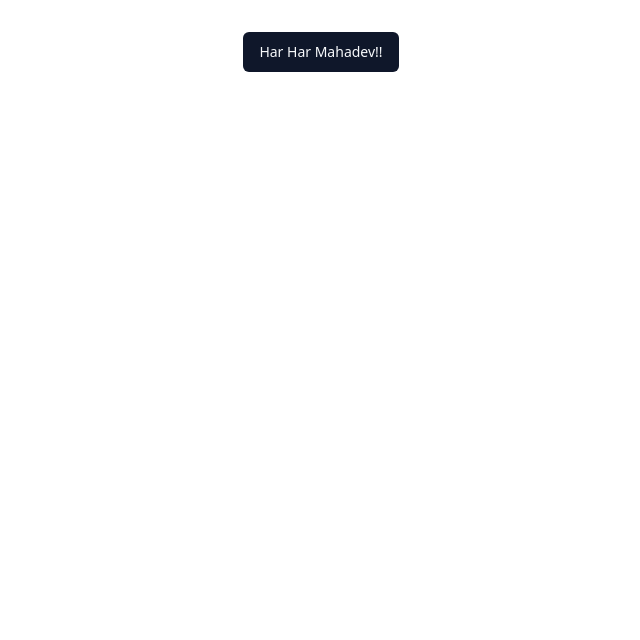
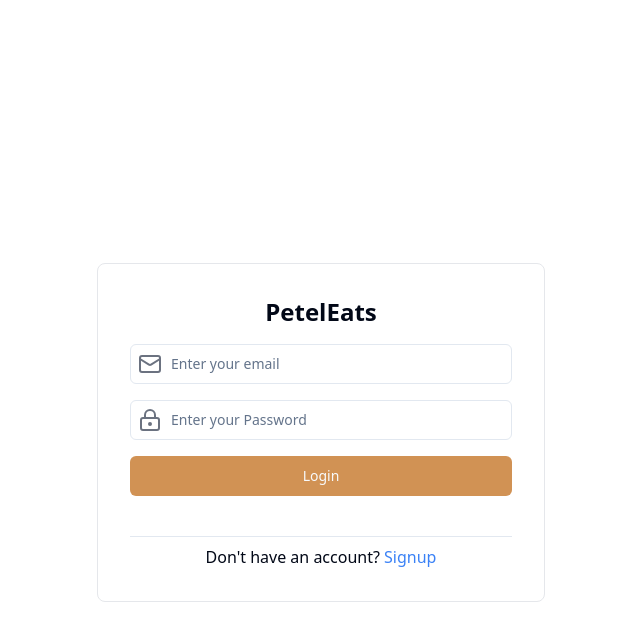
Before and after one commit to Udgeet007/Food_Delivery_App., a React (Vite) app in the folder client/: page /login in a window 1280 px wide. Shown: the top 640 px of the page, without its empty margins (319-959 px from the left). Built offline with nearby package versions, Linux system fonts and the light colour scheme.

Commit message:
login page build

```diff
--- a/client/package.json
+++ b/client/package.json
@@ -10,12 +10,15 @@
     "preview": "vite preview"
   },
   "dependencies": {
+    "@radix-ui/react-label": "^2.1.0",
+    "@radix-ui/react-separator": "^1.1.0",
     "@radix-ui/react-slot": "^1.1.0",
     "class-variance-authority": "^0.7.1",
     "clsx": "^2.1.1",
     "lucide-react": "^0.462.0",
     "react": "^18.3.1",
     "react-dom": "^18.3.1",
+    "react-router-dom": "^7.0.1",
     "tailwind-merge": "^2.5.5",
     "tailwindcss-animate": "^1.0.7"
   },
--- a/client/src/App.tsx
+++ b/client/src/App.tsx
@@ -1,16 +1,37 @@
-import { Button } from "@/components/ui/button"
-import './App.css'
+import "./App.css";
+import { createBrowserRouter, RouterProvider } from "react-router-dom";
+import MainLayout from "./MainLayout";
+import Signup from "./auth/Signup";
+import Login from "./auth/login";
+
+const appRouter = createBrowserRouter([
+  {
+    path: "/",
+    element: <MainLayout />,
+    // children:[
+    //   {
+    //     path:'/login'
+    //   }
+    // ]
+  },
+  {
+    path: "/login",
+    element: <Login />,
+  },
+  {
+    path: "/signup",
+    element: <Signup />,
+  },
+]);
 
 function App() {
+  return (
+    <main>
+      <RouterProvider router={appRouter}>
 
-
-  return (
-    <>
-       <div>
-      <Button>Har Har Mahadev!!</Button>
-    </div>
-    </>
-  )
+      </RouterProvider>
+    </main>
+  );
 }
 
-export default App
+export default App;
--- /dev/null
+++ b/client/src/MainLayout.tsx
@@ -0,0 +1,9 @@
+
+
+const MainLayout = () => {
+  return (
+    <div>MainLayout</div>
+  )
+}
+
+export default MainLayout;
--- /dev/null
+++ b/client/src/auth/Login.tsx
@@ -0,0 +1,65 @@
+import { Button } from "@/components/ui/button";
+import { Input } from "@/components/ui/input";
+import { Separator } from "@/components/ui/separator";
+import { Loader2, LockKeyhole, Mail } from "lucide-react";
+import { useState } from "react";
+import { Link } from "react-router-dom";
+
+const Login = () => {
+  const [input, setInput] = useState({
+    email:"",
+    password:""
+  })
+  const loading = false;
+  return (
+    <div className="flex items-center justify-center min-h-screen">
+      <form className="md:p-8 w-full max-w-md rounded-lg md:border border-gray-200 mx-4">
+        <div className="mb-4">
+          <h1 className="font-bold text-2xl">PetelEats</h1>
+        </div>
+        <div className="mb-4">
+          <div className="relative">
+            {/* <Label>Email</Label> */}
+            <Input
+              type="email"
+              placeholder="Enter your email"
+              className="pl-10 focus-visible:ring-1"
+            />
+            <Mail className="absolute inset-y-2 left-2 text-gray-500 pointer-events-none " />
+          </div>
+        </div>
+        <div className="mb-4">
+          <div className="relative">
+            {/* <Label>Email</Label> */}
+            <Input
+              type="password"
+              placeholder="Enter your Password"
+              className="pl-10 focus-visible:ring-1"
+            />
+            <LockKeyhole className="absolute inset-y-2 left-2 text-gray-500 pointer-events-none " />
+          </div>
+        </div>
+        <div className="mb-10">
+          {loading ? (
+            <Button className="w-full bg-orange hover:bg-hoverOrange">
+              <Loader2 className="mr-2 h-4 w-4 animate-spin " />
+              Please wait
+            </Button>
+          ) : (
+            <Button className="w-full bg-orange hover:bg-hoverOrange">
+              Login
+            </Button>
+          )}
+        </div>
+        <Separator/>
+        <p className="mt-2">
+          Don't have an account? {""}
+          {/* //extra space dene ke liye  {" "} */}
+         <Link to={"/signup"} className="text-blue-500">Signup</Link>
+        </p>
+      </form>
+    </div>
+  );
+};
+
+export default Login;
--- /dev/null
+++ b/client/src/auth/Signup.tsx
@@ -0,0 +1,9 @@
+
+
+const Signup = () => {
+  return (
+    <div>Signup</div>
+  )
+}
+
+export default Signup
--- /dev/null
+++ b/client/src/components/ui/input.tsx
@@ -0,0 +1,22 @@
+import * as React from "react"
+
+import { cn } from "@/lib/utils"
+
+const Input = React.forwardRef<HTMLInputElement, React.ComponentProps<"input">>(
+  ({ className, type, ...props }, ref) => {
+    return (
+      <input
+        type={type}
+        className={cn(
+          "flex h-10 w-full rounded-md border border-input bg-background px-3 py-2 text-base ring-offset-background file:border-0 file:bg-transparent file:text-sm file:font-medium file:text-foreground placeholder:text-muted-foreground focus-visible:outline-none focus-visible:ring-2 focus-visible:ring-ring focus-visible:ring-offset-2 disabled:cursor-not-allowed disabled:opacity-50 md:text-sm",
+          className
+        )}
+        ref={ref}
+        {...props}
+      />
+    )
+  }
+)
+Input.displayName = "Input"
+
+export { Input }
--- /dev/null
+++ b/client/src/components/ui/separator.tsx
@@ -0,0 +1,29 @@
+import * as React from "react"
+import * as SeparatorPrimitive from "@radix-ui/react-separator"
+
+import { cn } from "@/lib/utils"
+
+const Separator = React.forwardRef<
+  React.ElementRef<typeof SeparatorPrimitive.Root>,
+  React.ComponentPropsWithoutRef<typeof SeparatorPrimitive.Root>
+>(
+  (
+    { className, orientation = "horizontal", decorative = true, ...props },
+    ref
+  ) => (
+    <SeparatorPrimitive.Root
+      ref={ref}
+      decorative={decorative}
+      orientation={orientation}
+      className={cn(
+        "shrink-0 bg-border",
+        orientation === "horizontal" ? "h-[1px] w-full" : "h-full w-[1px]",
+        className
+      )}
+      {...props}
+    />
+  )
+)
+Separator.displayName = SeparatorPrimitive.Root.displayName
+
+export { Separator }
--- a/client/src/index.css
+++ b/client/src/index.css
@@ -6,106 +6,60 @@
 
 @layer base {
   :root {
+    --background: 0 0% 100%;
+    --foreground: 222.2 84% 4.9%;
+    --card: 0 0% 100%;
+    --card-foreground: 222.2 84% 4.9%;
+    --popover: 0 0% 100%;
+    --popover-foreground: 222.2 84% 4.9%;
+    --primary: 222.2 47.4% 11.2%;
+    --primary-foreground: 210 40% 98%;
+    --secondary: 210 40% 96.1%;
+    --secondary-foreground: 222.2 47.4% 11.2%;
+    --muted: 210 40% 96.1%;
+    --muted-foreground: 215.4 16.3% 46.9%;
+    --accent: 210 40% 96.1%;
+    --accent-foreground: 222.2 47.4% 11.2%;
+    --destructive: 0 84.2% 60.2%;
+    --destructive-foreground: 210 40% 98%;
+    --border: 214.3 31.8% 91.4%;
+    --input: 214.3 31.8% 91.4%;
+    --ring: 222.2 84% 4.9%;
+    --radius: 0.5rem;
+    --chart-1: 12 76% 61%;
+    --chart-2: 173 58% 39%;
+    --chart-3: 197 37% 24%;
+    --chart-4: 43 74% 66%;
+    --chart-5: 27 87% 67%;
+    --button:#D19254;
+    --hoverButtonColor:#d18c47;
+  }
 
-    --background: 0 0% 100%;
-
-    --foreground: 222.2 84% 4.9%;
-
-    --card: 0 0% 100%;
-
-    --card-foreground: 222.2 84% 4.9%;
-
-    --popover: 0 0% 100%;
-
-    --popover-foreground: 222.2 84% 4.9%;
-
-    --primary: 222.2 47.4% 11.2%;
-
-    --primary-foreground: 210 40% 98%;
-
-    --secondary: 210 40% 96.1%;
-
-    --secondary-foreground: 222.2 47.4% 11.2%;
-
-    --muted: 210 40% 96.1%;
-
-    --muted-foreground: 215.4 16.3% 46.9%;
-
-    --accent: 210 40% 96.1%;
-
-    --accent-foreground: 222.2 47.4% 11.2%;
-
-    --destructive: 0 84.2% 60.2%;
-
+  .dark {
+    --background: 222.2 84% 4.9%;
+    --foreground: 210 40% 98%;
+    --card: 222.2 84% 4.9%;
+    --card-foreground: 210 40% 98%;
+    --popover: 222.2 84% 4.9%;
+    --popover-foreground: 210 40% 98%;
+    --primary: 210 40% 98%;
+    --primary-foreground: 222.2 47.4% 11.2%;
+    --secondary: 217.2 32.6% 17.5%;
+    --secondary-foreground: 210 40% 98%;
+    --muted: 217.2 32.6% 17.5%;
+    --muted-foreground: 215 20.2% 65.1%;
+    --accent: 217.2 32.6% 17.5%;
+    --accent-foreground: 210 40% 98%;
+    --destructive: 0 62.8% 30.6%;
     --destructive-foreground: 210 40% 98%;
-
-    --border: 214.3 31.8% 91.4%;
-
-    --input: 214.3 31.8% 91.4%;
-
-    --ring: 222.2 84% 4.9%;
-
-    --chart-1: 12 76% 61%;
-
-    --chart-2: 173 58% 39%;
-
-    --chart-3: 197 37% 24%;
-
-    --chart-4: 43 74% 66%;
-
-    --chart-5: 27 87% 67%;
-
-    --radius: 0.5rem
-  }
-  .dark {
-
-    --background: 222.2 84% 4.9%;
-
-    --foreground: 210 40% 98%;
-
-    --card: 222.2 84% 4.9%;
-
-    --card-foreground: 210 40% 98%;
-
-    --popover: 222.2 84% 4.9%;
-
-    --popover-foreground: 210 40% 98%;
-
-    --primary: 210 40% 98%;
-
-    --primary-foreground: 222.2 47.4% 11.2%;
-
-    --secondary: 217.2 32.6% 17.5%;
-
-    --secondary-foreground: 210 40% 98%;
-
-    --muted: 217.2 32.6% 17.5%;
-
-    --muted-foreground: 215 20.2% 65.1%;
-
-    --accent: 217.2 32.6% 17.5%;
-
-    --accent-foreground: 210 40% 98%;
-
-    --destructive: 0 62.8% 30.6%;
-
-    --destructive-foreground: 210 40% 98%;
-
     --border: 217.2 32.6% 17.5%;
-
     --input: 217.2 32.6% 17.5%;
-
     --ring: 212.7 26.8% 83.9%;
-
     --chart-1: 220 70% 50%;
-
     --chart-2: 160 60% 45%;
-
     --chart-3: 30 80% 55%;
-
     --chart-4: 280 65% 60%;
-
-    --chart-5: 340 75% 55%
+    --chart-5: 340 75% 55%;
   }
 }
 
--- a/client/tailwind.config.js
+++ b/client/tailwind.config.js
@@ -1,57 +1,79 @@
 /** @type {import('tailwindcss').Config} */
 module.exports = {
   darkMode: ["class"],
-    content: ["./index.html", "./src/**/*.{ts,tsx,js,jsx}"],
+  content: [
+    './pages/**/*.{ts,tsx}',
+    './components/**/*.{ts,tsx}',
+    './app/**/*.{ts,tsx}',
+    './src/**/*.{ts,tsx}',
+  ],
+  prefix: "",
   theme: {
+    container: {
+      center: true,
+      padding: "2rem",
+      screens: {
+        "2xl": "1400px",
+      },
+    },
     extend: {
-  		borderRadius: {
-  			lg: 'var(--radius)',
-  			md: 'calc(var(--radius) - 2px)',
-  			sm: 'calc(var(--radius) - 4px)'
+      colors: {
+        orange:"var(--button)",
+        hoverOrange:"var(--hoverButtonColor)",
+        border: "hsl(var(--border))",
+        input: "hsl(var(--input))",
+        ring: "hsl(var(--ring))",
+        background: "hsl(var(--background))",
+        foreground: "hsl(var(--foreground))",
+        primary: {
+          DEFAULT: "hsl(var(--primary))",
+          foreground: "hsl(var(--primary-foreground))",
         },
-  		colors: {
-  			background: 'hsl(var(--background))',
-  			foreground: 'hsl(var(--foreground))',
-  			card: {
-  				DEFAULT: 'hsl(var(--card))',
-  				foreground: 'hsl(var(--card-foreground))'
+        secondary: {
+          DEFAULT: "hsl(var(--secondary))",
+          foreground: "hsl(var(--secondary-foreground))",
+        },
+        destructive: {
+          DEFAULT: "hsl(var(--destructive))",
+          foreground: "hsl(var(--destructive-foreground))",
+        },
+        muted: {
+          DEFAULT: "hsl(var(--muted))",
+          foreground: "hsl(var(--muted-foreground))",
+        },
+        accent: {
+          DEFAULT: "hsl(var(--accent))",
+          foreground: "hsl(var(--accent-foreground))",
         },
         popover: {
-  				DEFAULT: 'hsl(var(--popover))',
-  				foreground: 'hsl(var(--popover-foreground))'
+          DEFAULT: "hsl(var(--popover))",
+          foreground: "hsl(var(--popover-foreground))",
         },
-  			primary: {
-  				DEFAULT: 'hsl(var(--primary))',
-  				foreground: 'hsl(var(--primary-foreground))'
+        card: {
+          DEFAULT: "hsl(var(--card))",
+          foreground: "hsl(var(--card-foreground))",
         },
-  			secondary: {
-  				DEFAULT: 'hsl(var(--secondary))',
-  				foreground: 'hsl(var(--secondary-foreground))'
       },
-  			muted: {
-  				DEFAULT: 'hsl(var(--muted))',
-  				foreground: 'hsl(var(--muted-foreground))'
+      borderRadius: {
+        lg: "var(--radius)",
+        md: "calc(var(--radius) - 2px)",
+        sm: "calc(var(--radius) - 4px)",
       },
-  			accent: {
-  				DEFAULT: 'hsl(var(--accent))',
-  				foreground: 'hsl(var(--accent-foreground))'
+      keyframes: {
+        "accordion-down": {
+          from: { height: "0" },
+          to: { height: "var(--radix-accordion-content-height)" },
         },
-  			destructive: {
-  				DEFAULT: 'hsl(var(--destructive))',
-  				foreground: 'hsl(var(--destructive-foreground))'
+        "accordion-up": {
+          from: { height: "var(--radix-accordion-content-height)" },
+          to: { height: "0" },
         },
-  			border: 'hsl(var(--border))',
-  			input: 'hsl(var(--input))',
-  			ring: 'hsl(var(--ring))',
-  			chart: {
-  				'1': 'hsl(var(--chart-1))',
-  				'2': 'hsl(var(--chart-2))',
-  				'3': 'hsl(var(--chart-3))',
-  				'4': 'hsl(var(--chart-4))',
-  				'5': 'hsl(var(--chart-5))'
-  			}
-  		}
-  	}
+      },
+      animation: {
+        "accordion-down": "accordion-down 0.2s ease-out",
+        "accordion-up": "accordion-up 0.2s ease-out",
+      },
+    },
   },
   plugins: [require("tailwindcss-animate")],
 }
```
Also changed, not shown: client/src/components/ui/label.tsx (added, +24 -0 lines), 1 other file (tests, documents, lock files or other folders). Lines whose indentation alone changed are shown as unchanged.
